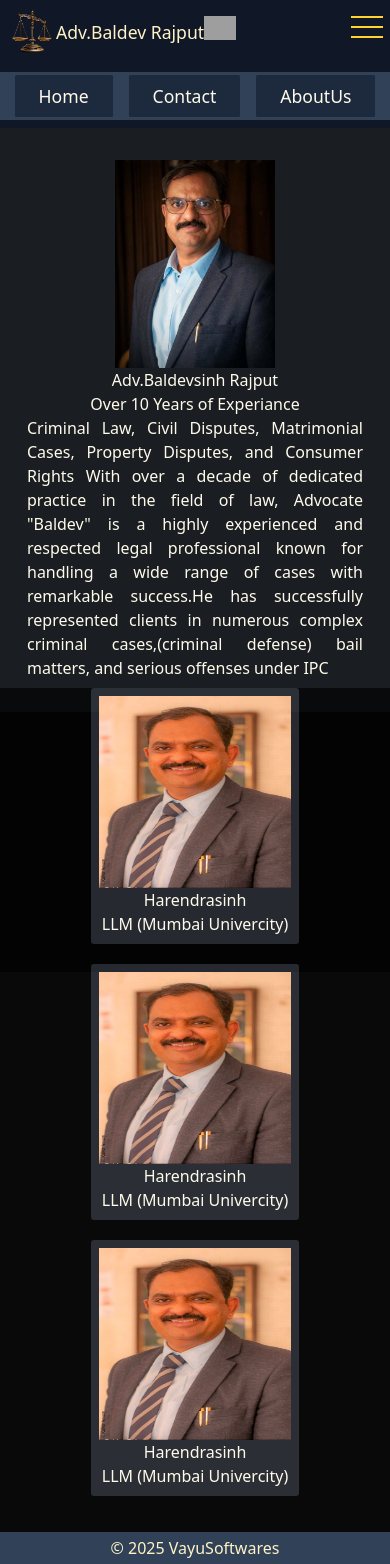
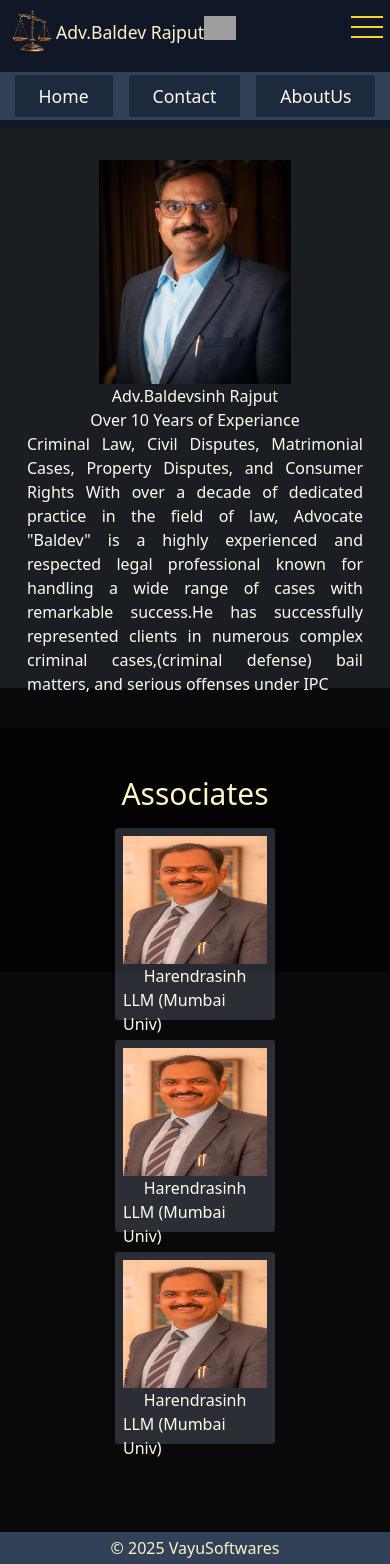
Before and after one commit to harendrasinp/advocate, a React (Vite) app: page / in a window 390 px wide. Shown: the top 1564 px of the page. Built offline with nearby package versions, Linux system fonts and the light colour scheme; grey boxes are pictures that could not be loaded; a web font is replaced by a local one.

Commit message:
set position of associates

```diff
--- a/src/Homepage.jsx
+++ b/src/Homepage.jsx
@@ -9,7 +9,7 @@ export const Homepage = () => {
 
           <div className='w-full py-[2rem] bg-slate-500/20 flex justify-center items-center flex-col lg:flex-row lg:items-end lg:py-0'>
 
-            <div className='h-[13rem] w-[10rem] lg:h-[25rem] lg:w-[19rem]'>
+            <div className='h-[14rem] w-[12rem] lg:h-[25rem] lg:w-[19rem]'>
               <img className='h-full w-full' src="/images/baldevji2.jpg" alt="jiju" />
             </div>
 
@@ -24,25 +24,27 @@ export const Homepage = () => {
       </div>
       {/* ------------------------------Second Two---------------------------------------------------- */}
       <div className='min-h-screen w-full bg-[url("/images/section2Image.jpg")] bg-cover bg-center bg-no-repeat'>
-        <div className='min-h-screen w-full bg-black/65'>
-          <div className='text-amber-50 flex flex-col justify-center items-center gap-5 lg:flex lg:flex-row lg:h-[20rem] lg:justify-center lg:gap-5 '>
+        <div className='min-h-screen w-full bg-black/65 flex flex-col justify-center items-center gap-4 lg:flex lg:flex-col lg:justify-center lg:items-center lg:gap-2'>
+          <div className='text-3xl text-amber-100'>Associates</div>
 
-            <div className='bg-slate-400/25 p-[0.5rem] w-[13rem] h-[16rem] flex flex-col items-center rounded-[0.2rem]'>
-                <img className=' relative h-[12rem] w-full' src="/images/baldevji.jpg" alt="associat1" />
-                <div>Harendrasinh</div>
-                <div>LLM (Mumbai Univercity)</div>
+          <div className='text-amber-50 flex flex-col justify-center gap-5 lg:flex lg:flex-row lg:h-[20rem] lg:justify-center lg:gap-5'>
+
+            <div className='w-[10rem] h-[12rem] bg-slate-400/25 p-[0.5rem] lg:w-[13rem] lg:h-[16rem] flex flex-col items-center rounded-[0.2rem]'>
+              <img className='h-[8rem] lg:h-[12rem] w-full' src="/images/baldevji.jpg" alt="associat1" />
+              <div>Harendrasinh</div>
+              <div>LLM (Mumbai Univ)</div>
             </div>
 
-            <div className='bg-slate-400/25 p-[0.5rem] w-[13rem] h-[16rem] flex flex-col items-center rounded-[0.2rem]'>
-                <img className=' relative h-[12rem] w-full' src="/images/baldevji.jpg" alt="associat1" />
-                <div>Harendrasinh</div>
-                <div>LLM (Mumbai Univercity)</div>
+            <div className='w-[10rem] h-[12rem] bg-slate-400/25 p-[0.5rem] lg:w-[13rem] lg:h-[16rem] flex flex-col items-center rounded-[0.2rem]'>
+              <img className='h-[8rem] lg:h-[12rem] w-full' src="/images/baldevji.jpg" alt="associat1" />
+              <div>Harendrasinh</div>
+              <div>LLM (Mumbai Univ)</div>
             </div>
 
-            <div className='bg-slate-400/25 p-[0.5rem] w-[13rem] h-[16rem] flex flex-col items-center rounded-[0.2rem]'>
-                <img className=' relative h-[12rem] w-full' src="/images/baldevji.jpg" alt="associat1" />
-                <div>Harendrasinh</div>
-                <div>LLM (Mumbai Univercity)</div>
+            <div className='w-[10rem] h-[12rem] bg-slate-400/25 p-[0.5rem] lg:w-[13rem] lg:h-[16rem] flex flex-col items-center rounded-[0.2rem]'>
+              <img className='h-[8rem] lg:h-[12rem] w-full' src="/images/baldevji.jpg" alt="associat1" />
+              <div>Harendrasinh</div>
+              <div>LLM (Mumbai Univ)</div>
             </div>
 
           </div>
```
